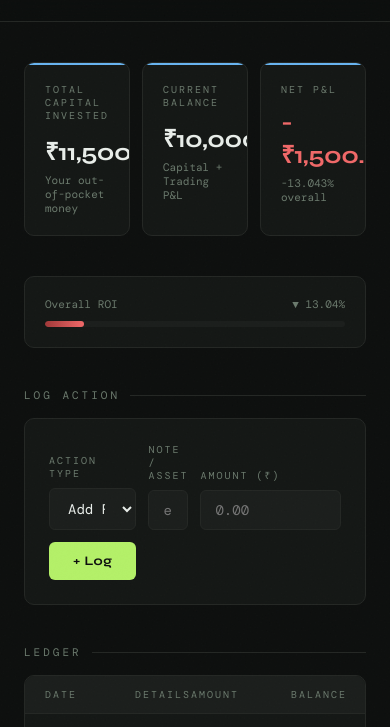
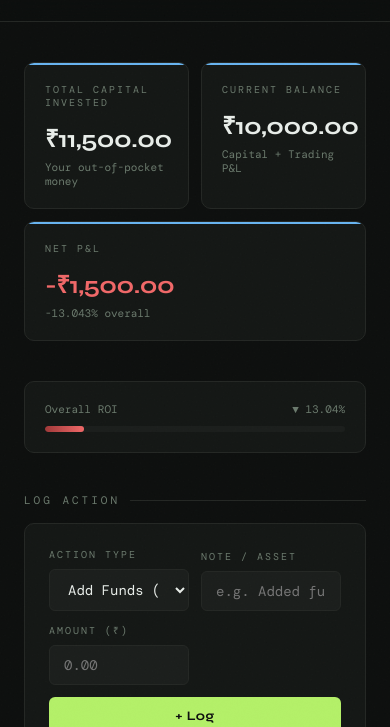
Before and after one commit to AdarshNaijo/Stock-Ledger-, a plain HTML site: page index.html in a window 390 px wide. Shown: the part 56-783 px from the top of the page. Drawn offline with nearby package versions, Linux system fonts and the light colour scheme; a web font is replaced by a local one.

Commit message:
Implement responsive styles for mobile layout
Added responsive styles for mobile view in index.html.

```diff
--- a/index.html
+++ b/index.html
@@ -74,6 +74,15 @@
   .pnl-bar-fill { height: 100%; border-radius: 99px; transition: width 0.6s cubic-bezier(0.23, 1, 0.32, 1); }
   .pnl-bar-fill.pos { background: linear-gradient(90deg, var(--accent-dim), var(--accent)); }
   .pnl-bar-fill.neg { background: linear-gradient(90deg, var(--red-dim), var(--red)); }
+    @media (max-width: 600px) {
+    .summary { grid-template-columns: 1fr 1fr; }
+    .summary .card:last-child { grid-column: span 2; }
+    .add-form { grid-template-columns: 1fr 1fr; }
+    .add-form .btn { grid-column: span 2; }
+    .ledger-head, .ledger-row { grid-template-columns: 80px 1fr 90px 90px 60px; }
+    .ledger-head span:nth-child(4), .ledger-row > *:nth-child(4) { display: none; }
+    }
+
 </style>
 </head>
 <body>
```
